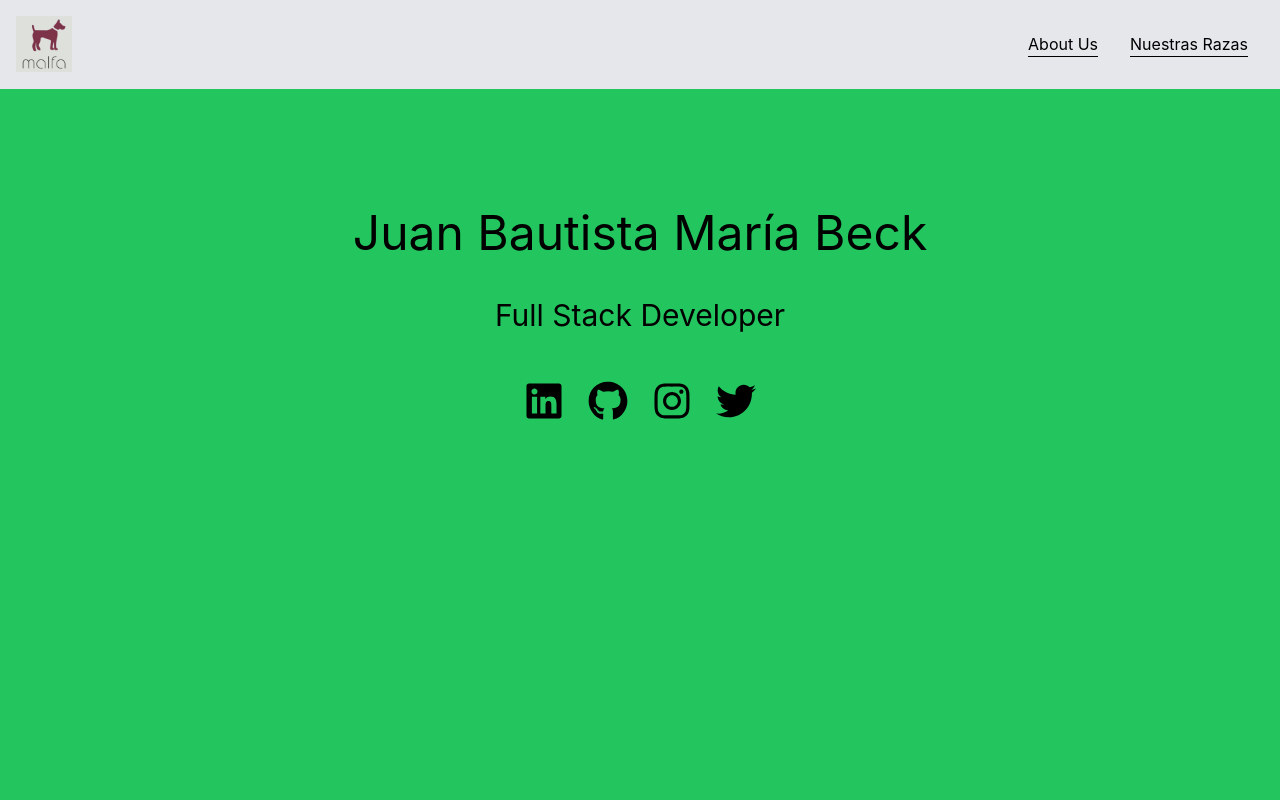
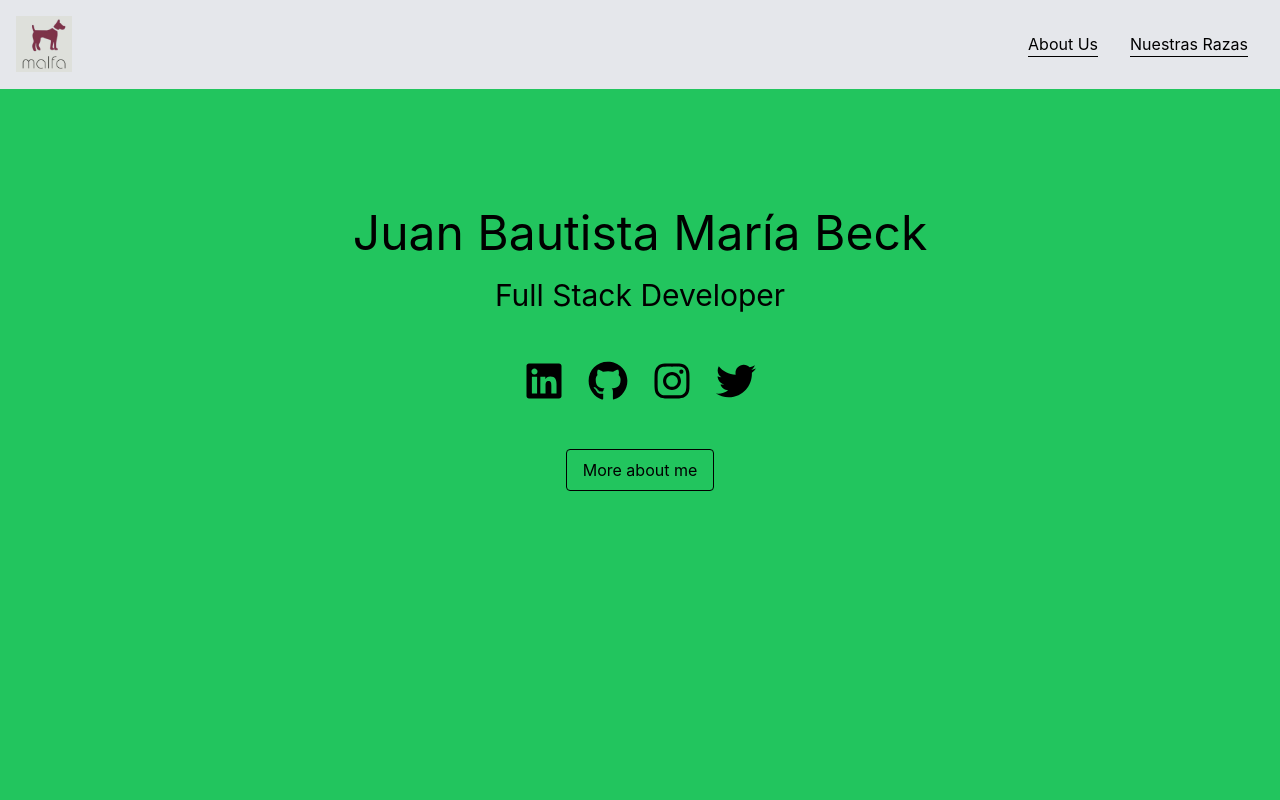
Before and after one commit to JBautistaBeck/My-Portafolio-Viejo, a React (Create React App) app: page / in a window 1280 px wide. Shown: the top 800 px of the page. Built offline with nearby package versions, Linux system fonts and the light colour scheme.

Commit message:
Boton en home aboutme

```diff
--- a/src/componentes/NavBar.jsx
+++ b/src/componentes/NavBar.jsx
@@ -17,7 +17,7 @@ function NavBar() {
             razasSection.scrollIntoView({ behavior: 'smooth' });
             }
         }
-      };
+    };
 
 
     return (
--- a/src/views/home.jsx
+++ b/src/views/home.jsx
@@ -4,21 +4,34 @@ import linkedin from "../utils/linkedin.svg"
 import twitter from "../utils/twitter.svg"
 
 function Home() {
+
+    const handleAboutClick = (id) => {
+        const aboutSection = document.getElementById('about');
+        if (aboutSection) {
+        aboutSection.scrollIntoView({ behavior: 'smooth' });
+        }
+
+    };
+
   return (
     <div className="bg-green-500 p-10 h-screen">
 
       <div className="flex flex-col justify-center items-center mt-20">
         <h1 className=" text-5xl">Juan Bautista María Beck</h1>
-        <h2 className=" text-3xl mt-10">Full Stack Developer</h2>
+        <h2 className=" text-3xl mt-5">Full Stack Developer</h2>
       </div>
 
       <div className="flex justify-center mt-12">
-        <a  href="https://www.linkedin.com/in/juan-bautista-mar%C3%ADa-beck/" target="_blank" rel="noopener noreferrer">    <img className='w-10 h-10 ' src={linkedin} alt='LinkedIn'/>    </a>
-        <a  href="https://github.com/JBautistaBeck" target="_blank" rel="noopener noreferrer">                              <img className='w-10 h-10 ml-6' src={github} alt='GitHub'/>        </a>
-        <a  href="https://www.instagram.com/bautista.beck/" target="_blank" rel="noopener noreferrer">                      <img className='w-10 h-10 ml-6 mr-6' src={instagram} alt='Instagram'/>  </a>
-        <a  href="https://twitter.com/JuanBeckFS" target="_blank" rel="noopener noreferrer">                                <img className='w-10 h-10' src={twitter} alt='Twitter'/>      </a>
+        <a  href="https://www.linkedin.com/in/juan-bautista-mar%C3%ADa-beck/" target="_blank" rel="noopener noreferrer">    <img className='w-10 h-10 hover:transform hover:scale-105' src={linkedin} alt='LinkedIn'/>    </a>
+        <a  href="https://github.com/JBautistaBeck" target="_blank" rel="noopener noreferrer">                              <img className='w-10 h-10 ml-6 hover:transform hover:scale-105' src={github} alt='GitHub'/>        </a>
+        <a  href="https://www.instagram.com/bautista.beck/" target="_blank" rel="noopener noreferrer">                      <img className='w-10 h-10 ml-6 mr-6 hover:transform hover:scale-105' src={instagram} alt='Instagram'/>  </a>
+        <a  href="https://twitter.com/JuanBeckFS" target="_blank" rel="noopener noreferrer">                                <img className='w-10 h-10 hover:transform hover:scale-105' src={twitter} alt='Twitter'/>      </a>
       </div>
-      {/* <Link className='link-boton-aboutme' to="/about"><button className='button-aboutme'>More about me</button></Link> */}
+
+        <div className="flex justify-center mt-12">
+            <button onClick={handleAboutClick} className="  text-black px-4 py-2 rounded border border-black hover:transform hover:scale-105">More about me</button>
+        </div>
+
     </div>
 
   );
```
